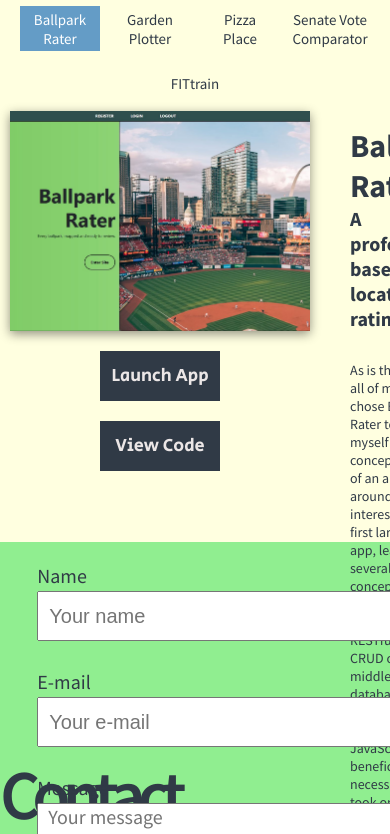
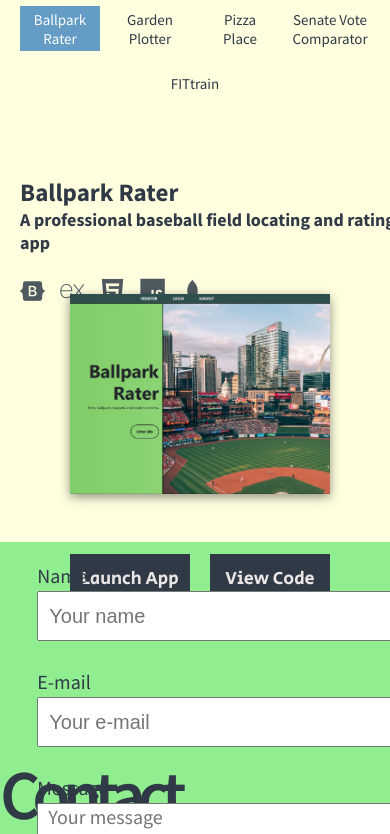
Before and after one commit to krause-matt/mattkrause-portfolio, a React (Create React App) app: page / in a window 390 px wide. Shown: the part 1350-2184 px from the top of the page. Built offline with nearby package versions, Linux system fonts and the light colour scheme.

Commit message:
Applied responsiveness for projects component for screen widths 600px and below

```diff
--- a/src/components/projects.scss
+++ b/src/components/projects.scss
@@ -92,6 +92,10 @@
       flex: 6;
       display: flex;
 
+      @include screen-sixhundred {
+        flex-direction: column-reverse;
+      }
+
       .images {
         flex: 1;
         display: flex;
@@ -149,6 +153,12 @@
             height: 22rem;
             width: 30rem;
           }
+
+          @include screen-sixhundred {
+            height: 20rem;
+            width: 26rem;
+            transform: translateY(-4rem);
+          }
         }
 
         .buttons {
@@ -158,6 +168,10 @@
             display: flex;
             flex-direction: column;
             margin-top: 1rem;
+          }
+
+          @include screen-sixhundred {
+            flex-direction: row;
           }
 
           button {
@@ -210,6 +224,11 @@
           margin: 0 1rem 0 4rem;
         }
 
+        @include screen-sixhundred {
+          margin: 5rem 1rem 0 2rem;
+          justify-content: flex-start;
+        }
+
         > * {
           margin: 2.5rem 0rem;
 
@@ -230,6 +249,10 @@
           @include screen-large {
             font-size: 3.2rem;
           }
+
+          @include screen-sixhundred {
+            font-size: 2.5rem;
+          }
         }
 
         h3 {
@@ -243,6 +266,10 @@
           @include screen-large {
             font-size: 2rem;
           }
+
+          @include screen-sixhundred {
+            font-size: 1.8rem;
+          }
         }
 
         p {
@@ -251,6 +278,10 @@
           @include screen-large {
             font-size: 1.4rem;
           }
+          @include screen-sixhundred {
+            display: none;
+          }
+
         }
 
         .skill-icon-container {
@@ -264,6 +295,11 @@
             flex-wrap: wrap;
           }
 
+          @include screen-sixhundred {
+            margin-top: -2rem;
+            justify-content: flex-start;
+          }
+
 
           > * {
             font-size: 3rem;
@@ -273,6 +309,11 @@
               font-size: 2.5rem;
               margin: 1rem;
             }
+
+            @include screen-sixhundred {
+              margin: 0 1.5rem 1.5rem 0;
+            }
+
           }
         }
       }
--- a/src/global.scss
+++ b/src/global.scss
@@ -2,6 +2,7 @@ $mammoth-width: 1370px;
 $xlarge-width: 1200px;
 $large-width: 1000px;
 $medium-width: 760px;
+$sixhundred: 600px;
 $small-width: 350px;
 
 @mixin screen-mammoth {
@@ -24,6 +25,12 @@ $small-width: 350px;
 
 @mixin screen-medium {
   @media (max-width: #{$medium-width}) {
+    @content;
+  }
+}
+
+@mixin screen-sixhundred {
+  @media (max-width: #{$sixhundred}) {
     @content;
   }
 }
```
